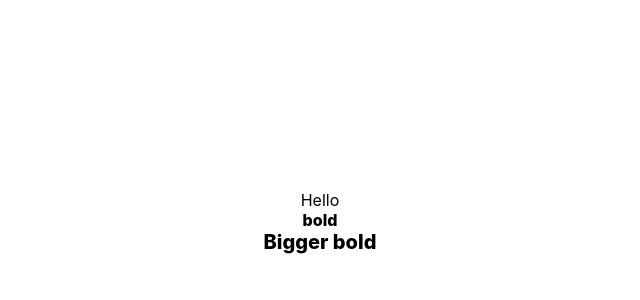
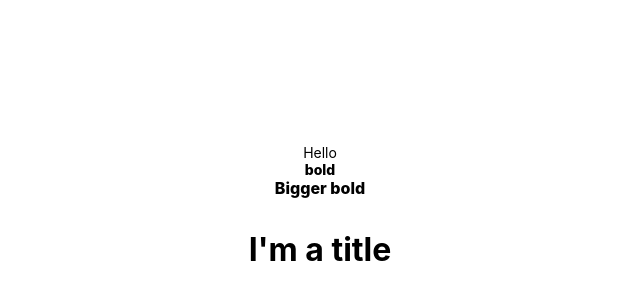
Before and after one commit to johndalvik/typography-proposal, a React (Vite) app: page / in a window 1280 px wide. Shown: the part 178-478 px from the top of the page, without its empty margins (320-960 px from the left). Built offline with nearby package versions, Linux system fonts and the light colour scheme.

Commit message:
2 files modified, 4 added, 2 deleted

```diff
--- a/src/App.tsx
+++ b/src/App.tsx
@@ -1,4 +1,5 @@
-import { Text } from './components/Text';
+import { Text } from './components/Text/Text';
+import { Header } from './components/Header/Header';
 
 function App() {
   return (
@@ -8,6 +9,7 @@ function App() {
       <Text size="400" fontWeight="bold">
         Bigger bold
       </Text>
+      <Header variant="h1">I'm a title</Header>
     </section>
   );
 }
--- /dev/null
+++ b/src/components/Header/Header.module.scss
@@ -0,0 +1,9 @@
+.h1 {
+  font-size: var(--font-size-600);
+  margin: 20px; // $rebranded-spacing-scale
+
+  @media screen and (min-width: 768px) {
+    font-size: var(--font-size-1000);
+    margin: 32px; // $rebranded-spacing-scale
+  }
+}
--- /dev/null
+++ b/src/components/Header/Header.tsx
@@ -0,0 +1,45 @@
+import { ReactNode } from 'react';
+import { Text } from '../Text/Text';
+import styles from './Header.module.scss';
+
+type Alignment = 'start' | 'center' | 'end' | 'justify';
+
+type FontWeight = 'regular' | 'medium' | 'semibold' | 'bold';
+
+type Variant = 'h1' | 'h2' | 'h3' | 'h4' | 'h5' | 'h6';
+
+export interface TextProps {
+  /** Adjust horizontal alignment of text */
+  alignment?: Alignment;
+  /** The element type */
+  as?: Variant;
+  /** Text to display */
+  children: ReactNode;
+  /** Adjust weight of text */
+  fontWeight?: FontWeight;
+  /** HTML id attribute */
+  id?: string;
+  /** Typographic style of text */
+  variant: Variant;
+}
+
+export const Header = ({
+  alignment,
+  as,
+  children,
+  fontWeight,
+  id,
+  variant,
+}: TextProps) => {
+  return (
+    <Text
+      as={as || variant}
+      id={id}
+      alignment={alignment}
+      fontWeight={fontWeight}
+      className={styles[variant]}
+    >
+      {children}
+    </Text>
+  );
+};
--- a/src/components/Text.module.scss
+++ b/src/components/Text/Text.module.scss
@@ -1,4 +1,4 @@
-@import '../styles/accessibility.scss';
+@import '../../styles/accessibility.scss';
 
 .root {
   margin: 0;
@@ -77,3 +77,12 @@
   overflow-wrap: anywhere;
   word-break: normal;
 }
+
+$sizes: 100, 200, 300, 400, 500, 600, 700, 800, 900, 1000, 1100, 1200, 1300,
+  1400, 1500, 1600;
+
+@each $size in $sizes {
+  .font-size-#{$size} {
+    font-size: var(--font-size-#{$size});
+  }
+}
--- a/src/components/Text.tsx
+++ b/src/components/Text/Text.tsx
@@ -30,11 +30,13 @@ export interface TextProps {
   /** Adjust horizontal alignment of text */
   alignment?: Alignment;
   /** The element type */
-  as?: ReactElement;
+  as?: string | ReactElement;
   /** Prevent text from overflowing */
   breakWord?: boolean;
   /** Text to display */
   children: ReactNode;
+  /** Additional classname */
+  className?: string;
   /** Adjust color of text */
   color?: Color;
   /** Adjust weight of text */
@@ -45,8 +47,6 @@ export interface TextProps {
   size?: Size;
   /** Truncate text overflow with ellipsis */
   truncate?: boolean;
-  /** Typographic style of text */
-  variant?: string;
   /** Visually hide the text */
   visuallyHidden?: boolean;
 }
@@ -56,19 +56,18 @@ export const Text = ({
   as,
   breakWord,
   children,
+  className,
   color,
   fontWeight,
   id,
   size = '300',
   truncate = false,
-  variant,
   visuallyHidden = false,
 }: TextProps) => {
   const Component = as || 'p';
 
-  const className = classNames(
+  const classes = classNames(
     styles.root,
-    variant && styles[variant],
     fontWeight && styles[fontWeight],
     (alignment || truncate) && styles.block,
     alignment && styles[alignment],
@@ -76,15 +75,12 @@ export const Text = ({
     color && styles[color],
     truncate && styles.truncate,
     visuallyHidden && styles.visuallyHidden,
-    size && styles[`font-size-${size}`]
+    size && styles[`font-size-${size}`],
+    className
   );
 
   return (
-    <Component
-      id={id}
-      className={className}
-      style={{ fontSize: `var(--font-size-${size})` }}
-    >
+    <Component id={id} className={classes}>
       {children}
     </Component>
   );
--- a/src/styles/tokens.scss
+++ b/src/styles/tokens.scss
@@ -10,17 +10,20 @@
   --font-weight-bold: 800;
   --font-size-100: 0.5rem;
   --font-size-200: 0.75rem;
-  --font-size-300: 1rem;
-  --font-size-400: 1.25rem;
-  --font-size-500: 1.5rem;
-  --font-size-600: 1.75rem;
-  --font-size-700: 2rem;
-  --font-size-800: 2.25rem;
-  --font-size-900: 2.5rem;
-  --font-size-1000: 2.75rem;
-  --font-size-1100: 3rem;
-  --font-size-1200: 3.25rem;
+  --font-size-300: 0.875rem;
+  --font-size-400: 1rem;
+  --font-size-500: 1.125rem;
+  --font-size-600: 1.375rem;
+  --font-size-700: 1.5rem;
+  --font-size-800: 1.625rem;
+  --font-size-900: 1.75rem;
+  --font-size-1000: 2rem;
+  --font-size-1100: 2.375rem;
+  --font-size-1200: 3rem;
   --font-size-1300: 3.5rem;
-  --font-size-1400: 3.75rem;
-  --font-size-1500: 4rem;
+  --font-size-1400: 4rem;
+  --font-size-1500: 4.25rem;
+  --font-size-1600: 4.25rem;
+  --font-size-1700: 4.5rem;
+  --font-size-1800: 4.75rem;
 }
```
